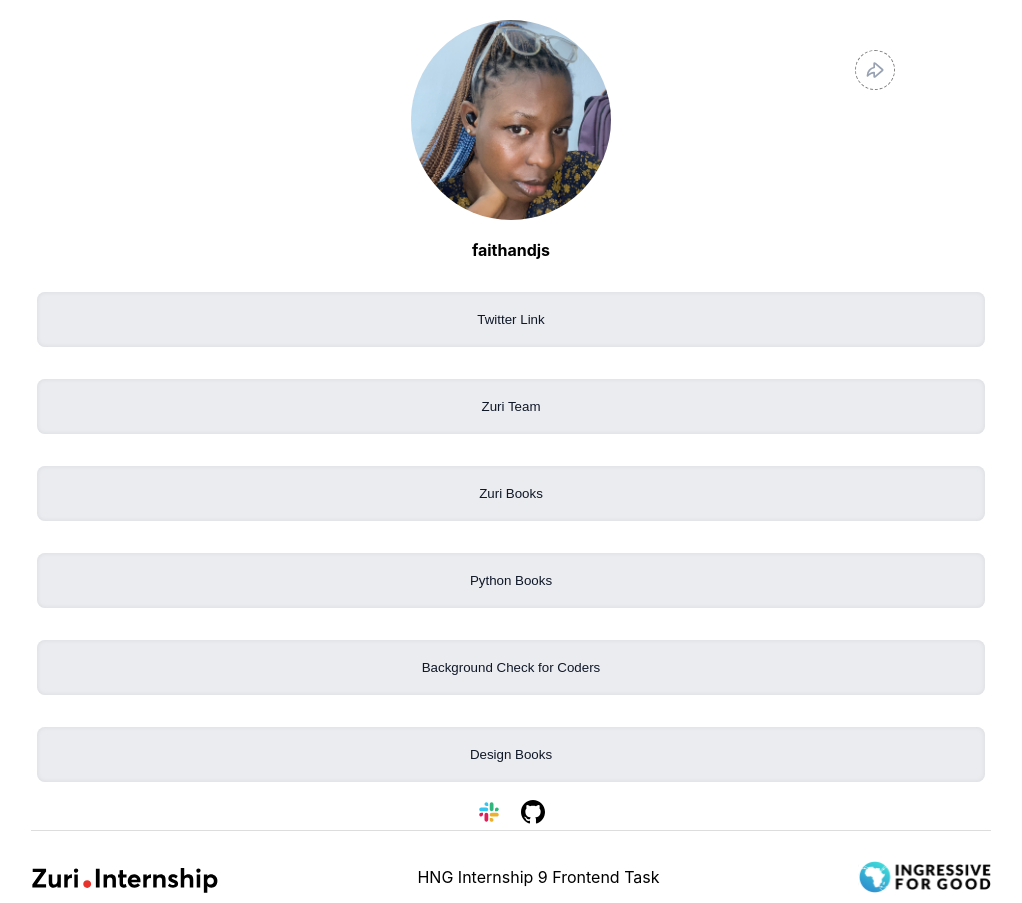
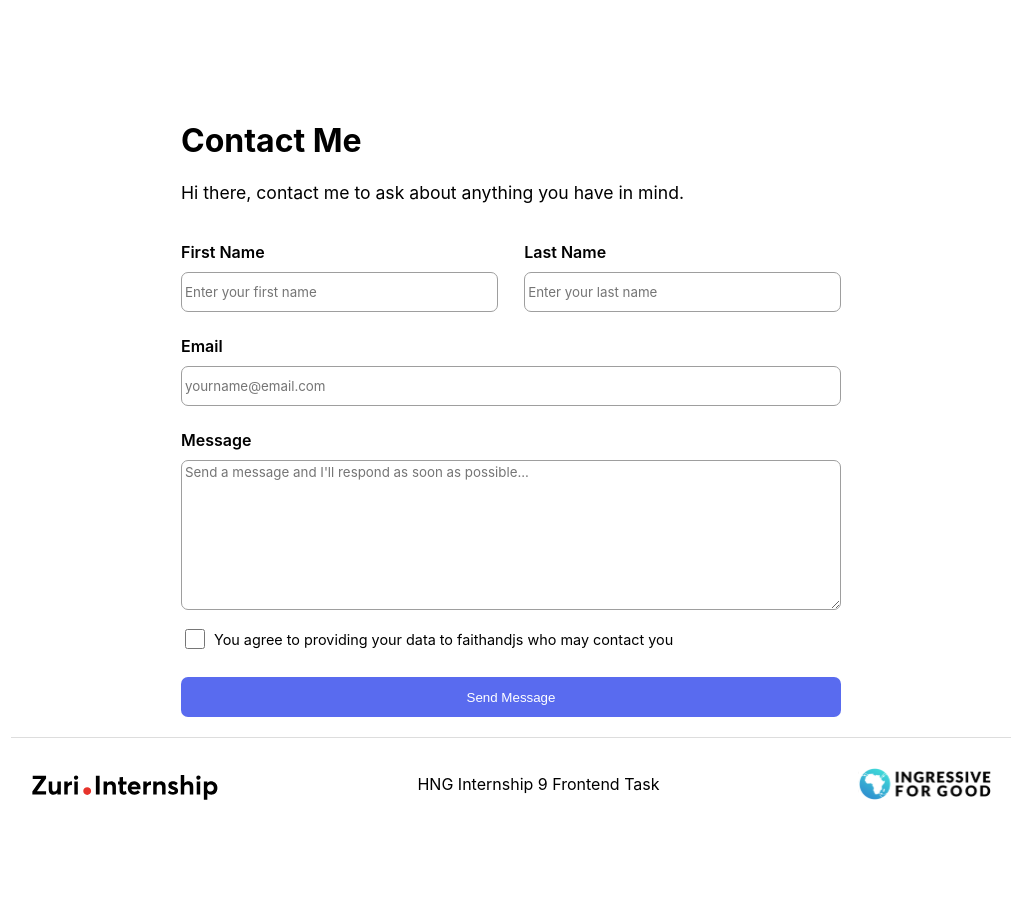
Before and after one commit to faithandjs/HNG9-frontend1, a React (Create React App) app: page /contact in a window 1280 px wide. Shown: the whole page, without its empty margins (129-1151 px from the left). After the commit the page ends 830 px from the top, so only its background shows below. Built offline with nearby package versions, Linux system fonts and the light colour scheme.

Commit message:
stage 2 task

```diff
--- a/package.json
+++ b/package.json
@@ -12,6 +12,7 @@
     "@types/react-dom": "^18.0.8",
     "react": "^18.2.0",
     "react-dom": "^18.2.0",
+    "react-router-dom": "^6.4.3",
     "react-scripts": "5.0.1",
     "typescript": "^4.8.4",
     "web-vitals": "^2.1.4"
--- a/src/App.css
+++ b/src/App.css
@@ -1,6 +1,15 @@
+* {
+  box-sizing: border-box;
+}
 .App {
   text-align: center;
   height: 100%;
+  box-sizing: border-box;
+  max-width: 1000px;
+  display: flex;
+  flex-direction: column;
+  justify-content: space-between;
+  margin: auto;
 }
 
 .App-logo {
--- a/src/App.tsx
+++ b/src/App.tsx
@@ -1,11 +1,17 @@
 import React from "react";
 import "./App.css";
 import Index from "./pages";
-
+import { Routes, Route } from "react-router-dom";
+import Footer from "./components/footer";
+import Contact from "./pages/contact";
 function App() {
   return (
     <div className='App'>
-      <Index />
+      <Routes>
+        <Route index element={<Index />} />
+        <Route path='contact' element={<Contact />} />
+      </Routes>
+      <Footer />
     </div>
   );
 }
--- /dev/null
+++ b/src/components/footer.tsx
@@ -0,0 +1,14 @@
+import React from "react";
+
+import I4g from "../assets/I4G.svg";
+import zuri from "../assets/Zuri.Internship_Logo.svg";
+import "../styles//footer.scss";
+export default function Footer() {
+  return (
+    <footer>
+      <img src={zuri} alt='Zuri Internship logo' />
+      <p>HNG Internship 9 Frontend Task</p>
+      <img src={I4g} alt='Ingressive for Good logo' />
+    </footer>
+  );
+}
--- a/src/index.tsx
+++ b/src/index.tsx
@@ -1,15 +1,17 @@
-import React from 'react';
-import ReactDOM from 'react-dom/client';
-import './index.css';
-import App from './App';
-import reportWebVitals from './reportWebVitals';
-
+import React from "react";
+import ReactDOM from "react-dom/client";
+import "./index.css";
+import App from "./App";
+import reportWebVitals from "./reportWebVitals";
+import { BrowserRouter } from "react-router-dom";
 const root = ReactDOM.createRoot(
-  document.getElementById('root') as HTMLElement
+  document.getElementById("root") as HTMLElement
 );
 root.render(
   <React.StrictMode>
-    <App />
+    <BrowserRouter>
+      <App />
+    </BrowserRouter>
   </React.StrictMode>
 );
 
--- /dev/null
+++ b/src/pages/contact.tsx
@@ -0,0 +1,55 @@
+import React from "react";
+import "../styles/contact.scss";
+
+export default function Contact() {
+  return (
+    <div className='contact'>
+      <h1>Contact Me</h1>
+      <p>Hi there, contact me to ask about anything you have in mind.</p>
+      <form onSubmit={(e) => e.preventDefault()}>
+        <div className='input_box_full'>
+          <div className='input_box_half input_box'>
+            <label htmlFor='first_name'>First Name</label>
+            <input
+              type='text'
+              id='first_name'
+              placeholder='Enter your first name'
+              required
+            />
+          </div>
+          <div className='input_box_half input_box'>
+            <label htmlFor='last_name'>Last Name</label>
+            <input
+              type='text'
+              id='last_name'
+              placeholder='Enter your last name'
+              required
+            />
+          </div>{" "}
+        </div>
+        <div className='input_box'>
+          <label htmlFor='email'>Email</label>
+          <input
+            type='email'
+            id='email'
+            placeholder='yourname@email.com'
+            required
+          />
+        </div>
+        <div className='input_box'>
+          <label htmlFor='message'>Message</label>
+          <textarea
+            id='message'
+            placeholder="Send a message and I'll respond as soon as possible..."></textarea>
+        </div>
+        <div className='check_box'>
+          <input type='checkbox' id='agree' required />
+          <label htmlFor='agree'>
+            You agree to providing your data to faithandjs who may contact you
+          </label>
+        </div>
+        <button type='submit'>Send Message</button>
+      </form>
+    </div>
+  );
+}
--- a/src/pages/index.tsx
+++ b/src/pages/index.tsx
@@ -1,14 +1,12 @@
 import React from "react";
 
-import I4g from "../assets/I4G.svg";
-import zuri from "../assets/Zuri.Internship_Logo.svg";
 import slack from "../assets/slack.svg";
 import github from "../assets/Icon.svg";
 import me from "../assets/me.jpg";
 import mobile_share from "../assets/mobile_share.svg";
 import web_share from "../assets/web_share.svg";
-
-import "./style.scss";
+import { Link } from "react-router-dom";
+import "../styles/style.scss";
 
 export default function Index() {
   return (
@@ -81,17 +79,15 @@ export default function Index() {
               Design Books
             </a>
           </button>
+          <button>
+            <Link to='contact'>Contact</Link>
+          </button>
           <div id='logos'>
             <img src={slack} alt='Slack logo' />
             <img src={github} alt='Github logo' />
           </div>
         </section>{" "}
       </div>
-      <footer>
-        <img src={zuri} alt='Zuri Internship logo' />
-        <p>HNG Internship 9 Frontend Task</p>
-        <img src={I4g} alt='Ingressive for Good logo' />
-      </footer>
     </div>
   );
 }
--- /dev/null
+++ b/src/styles/contact.scss
@@ -0,0 +1,90 @@
+input,
+textarea {
+  border: 1px solid #9e9e9e !important;
+  outline: none;
+  border-radius: 7px;
+}
+.contact {
+  padding: 100px 20px 20px;
+  width: 700px;
+  margin: 0 auto;
+  text-align: start;
+  p {
+    font-size: 1.1rem;
+  }
+  form {
+    padding-top: 10px;
+    .input_box {
+      padding: 12px 0;
+      label {
+        display: block;
+        padding-bottom: 10px;
+        font-weight: 600;
+      }
+      input,
+      textarea {
+        width: 100%;
+        padding: 3px;
+        font-family: inherit;
+        & ::placeholder {
+          color: #9e9e9e;
+        }
+      }
+      input {
+        height: 40px;
+      }
+      textarea {
+        height: 150px;
+      }
+    }
+
+    .input_box_full {
+      display: flex;
+      justify-content: space-between;
+      align-items: center;
+
+      .input_box_half {
+        width: 48%;
+      }
+    }
+    .check_box {
+      display: flex;
+      align-items: center;
+      padding-bottom: 15px;
+      input {
+        width: 20px;
+        height: 20px;
+      }
+      label {
+        display: inline-block;
+        padding-left: 6px;
+        font-size: 0.9rem;
+      }
+    }
+    button {
+      background-color: rgb(89, 107, 239);
+      border-radius: 7px;
+      color: white;
+      width: 100%;
+      padding: 3px;
+      margin-top: 10px;
+      height: 40px;
+    }
+  }
+}
+@media screen and (max-width: 620px) {
+  .contact {
+    width: 100%;
+  }
+}
+@media screen and (max-width: 425px) {
+  .contact form {
+    .input_box_full {
+      display: block;
+
+      .input_box_half {
+        width: 100%;
+      }
+    }
+  }
+}
--- /dev/null
+++ b/src/styles/footer.scss
@@ -0,0 +1,16 @@
+footer {
+  border-top: 1px solid rgba(128, 128, 128, 0.272);
+  padding: 20px;
+  max-width: 1000px;
+  display: flex;
+  justify-content: space-between;
+}
+
+@media screen and (max-width: 620px) {
+  footer {
+    // position: sticky;
+    bottom: 0;
+    flex-direction: column;
+    align-items: flex-start;
+  }
+}
--- a/src/pages/style.scss
+++ b/src/styles/style.scss
@@ -6,14 +6,7 @@ button {
   }
 }
 #box {
-  display: flex;
-  flex-direction: column;
-  justify-content: space-between;
-  height: 100%;
-  max-width: 1000px;
-  margin: auto;
   padding: 20px;
-  box-sizing: border-box;
   #share_btn {
     border: 1px dashed grey;
     width: 40px;
@@ -68,14 +61,6 @@ button {
       margin: 2px 10px;
     }
   }
-
-  footer {
-    border-top: 1px solid rgba(128, 128, 128, 0.272);
-    padding-top: 20px;
-    max-width: 1000px;
-    display: flex;
-    justify-content: space-between;
-  }
 }
 @media screen and (max-width: 620px) {
   #box {
@@ -88,9 +73,5 @@ button {
         display: block;
       }
     }
-    footer {
-      flex-direction: column;
-      align-items: flex-start;
-    }
   }
 }
```
Also changed, not shown: 1 other file (tests, documents, lock files or other folders).
